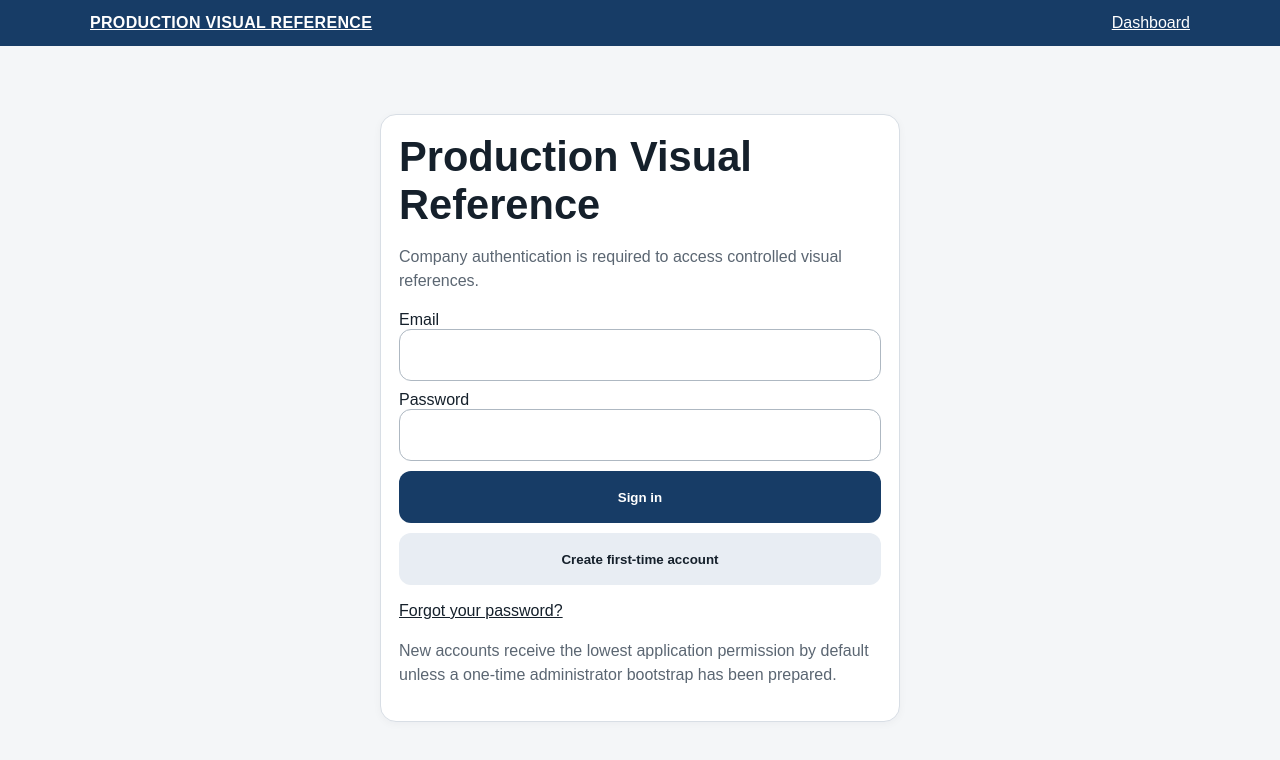
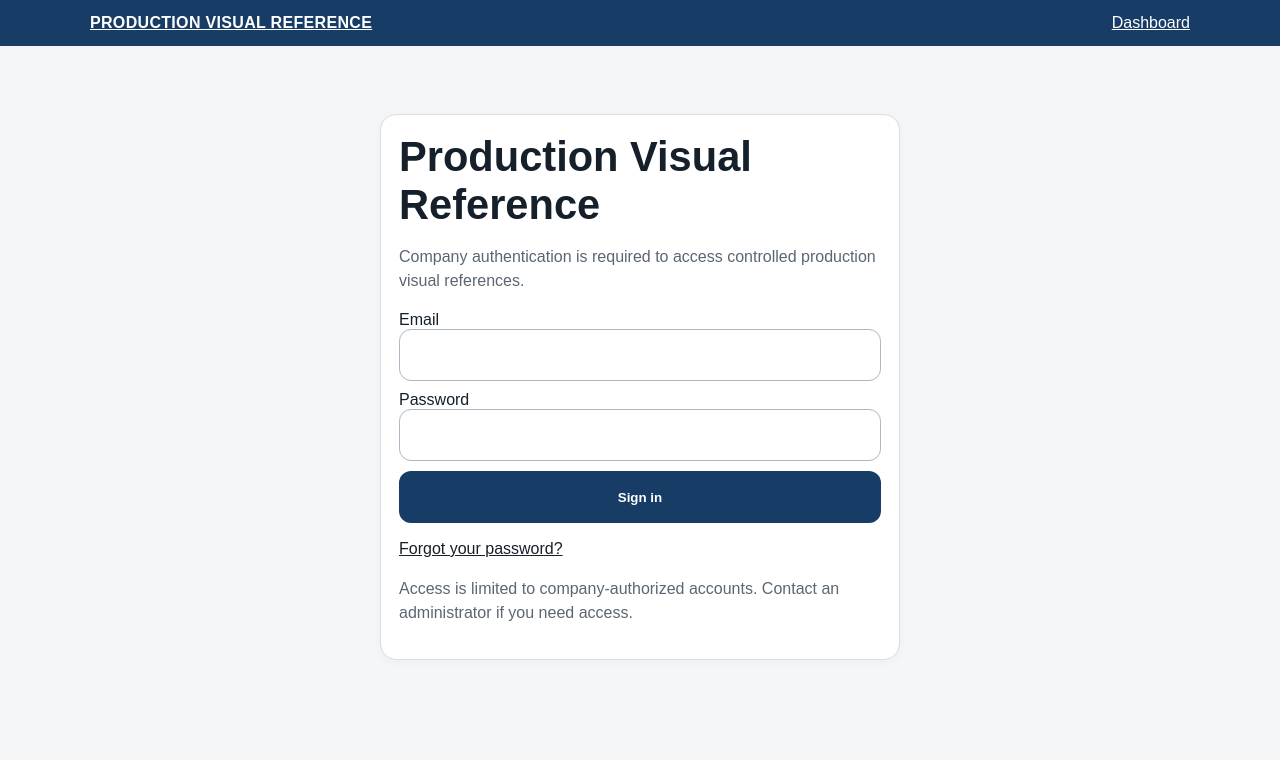
Before and after one commit to quirozr21-ops/production-visual-reference, a Next.js app: page /auth/login in a window 1280 px wide. Shown: the top 760 px of the page. Built offline with nearby package versions, Linux system fonts and the light colour scheme.

Commit message:
Make authentication invite-only in app UI

```diff
--- a/src/app/auth/login/page.tsx
+++ b/src/app/auth/login/page.tsx
@@ -1,10 +1,10 @@
 import Link from "next/link";
-import { login, signup } from "./actions";
+import { login } from "./actions";
 
 export default async function LoginPage({
   searchParams,
 }: {
-  searchParams: Promise<{ error?: string; next?: string; created?: string; passwordUpdated?: string }>;
+  searchParams: Promise<{ error?: string; next?: string; passwordUpdated?: string }>;
 }) {
   const params = await searchParams;
 
@@ -12,20 +12,17 @@ export default async function LoginPage({
     <main className="shell">
       <div className="card" style={{ maxWidth: 520, margin: "48px auto" }}>
         <h1>Production Visual Reference</h1>
-        <p className="muted">Company authentication is required to access controlled visual references.</p>
+        <p className="muted">
+          Company authentication is required to access controlled production visual references.
+        </p>
         {params.error ? <div className="status danger">{params.error}</div> : null}
-        {params.created ? (
-          <div className="status success">
-            Account request created. Check your email and confirm the address before signing in.
-          </div>
-        ) : null}
         {params.passwordUpdated ? (
           <div className="status success">
             Password updated successfully. Sign in with your new password.
           </div>
         ) : null}
-        <form className="search-form" style={{ marginTop: 18 }}>
-          <input type="hidden" name="next" value={params.next ?? "/admin"} />
+        <form className="search-form" style={{ marginTop: 18 }} action={login}>
+          <input type="hidden" name="next" value={params.next ?? "/"} />
           <label>
             Email
             <input className="input" name="email" type="email" autoComplete="email" required />
@@ -34,14 +31,13 @@ export default async function LoginPage({
             Password
             <input className="input" name="password" type="password" autoComplete="current-password" minLength={12} required />
           </label>
-          <button className="button" formAction={login}>Sign in</button>
-          <button className="button secondary" formAction={signup}>Create first-time account</button>
+          <button className="button" type="submit">Sign in</button>
         </form>
         <p style={{ marginTop: 14 }}>
           <Link href="/auth/forgot-password">Forgot your password?</Link>
         </p>
         <p className="muted" style={{ marginTop: 14 }}>
-          New accounts receive the lowest application permission by default unless a one-time administrator bootstrap has been prepared.
+          Access is limited to company-authorized accounts. Contact an administrator if you need access.
         </p>
       </div>
     </main>
```
